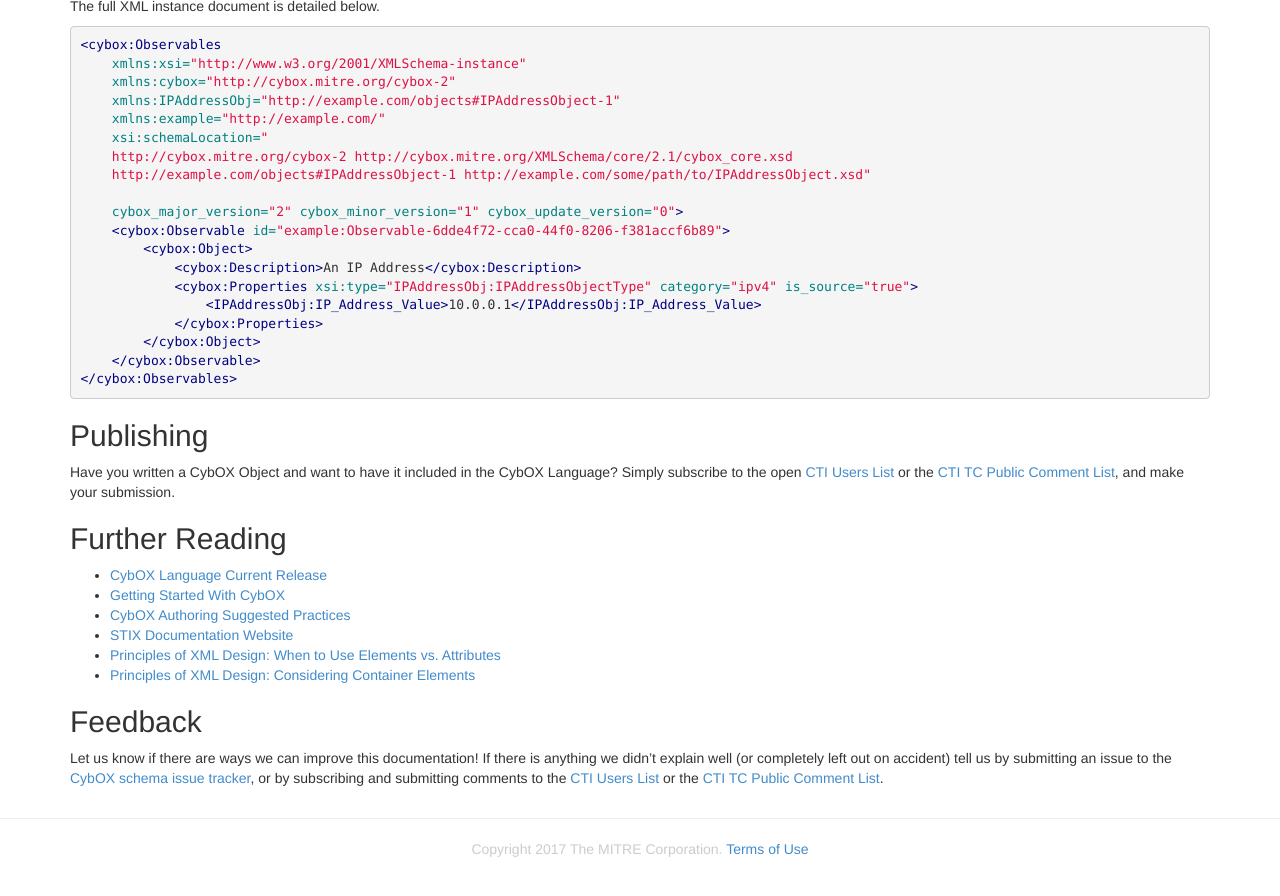
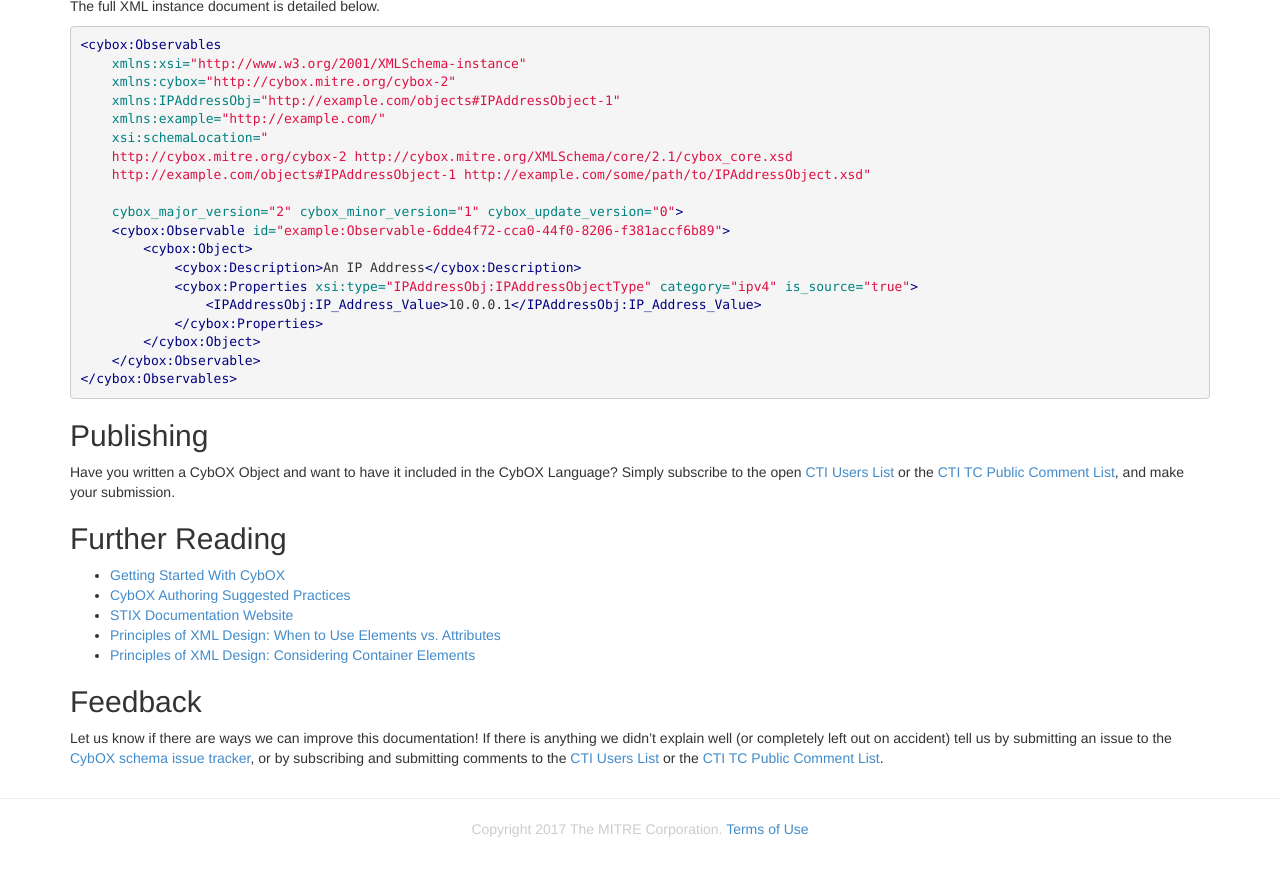
Before and after one commit to CybOXProject/cyboxproject.github.io, a Jekyll site: the page built from documentation/creating-objects/index.md, in a window 1280 px wide and 900 px high, scrolled down 6815 px. Shown: the top 896 px of the window. Built offline with Jekyll 4.4.1, drawn with Linux system fonts in a browser that asks for light colours.

Commit message:
Updated Creating Objects page
Removed a current version link in the Further Reading section. Redirected the STIX documentation link to the STIX 2.0 website.

```diff
--- a/documentation/creating-objects/index.md
+++ b/documentation/creating-objects/index.md
@@ -501,10 +501,9 @@
 
 ## Further Reading
 
-* [CybOX Language Current Release](http://cyboxproject.github.io/releases/2.1)
 * [Getting Started With CybOX](https://github.com/CybOXProject/schemas/wiki/Getting-Started)
 * [CybOX Authoring Suggested Practices](https://github.com/CybOXProject/schemas/wiki/Suggested-Practices)
-* [STIX Documentation Website](http://stixproject.github.io)
+* [STIX Documentation Website](https://oasis-open.github.io/cti-documentation/)
 * [Principles of XML Design: When to Use Elements vs. Attributes](http://www.ibm.com/developerworks/library/x-eleatt/)
 * [Principles of XML Design: Considering Container Elements](http://www.ibm.com/developerworks/xml/library/x-contain/index.html)
 
```
